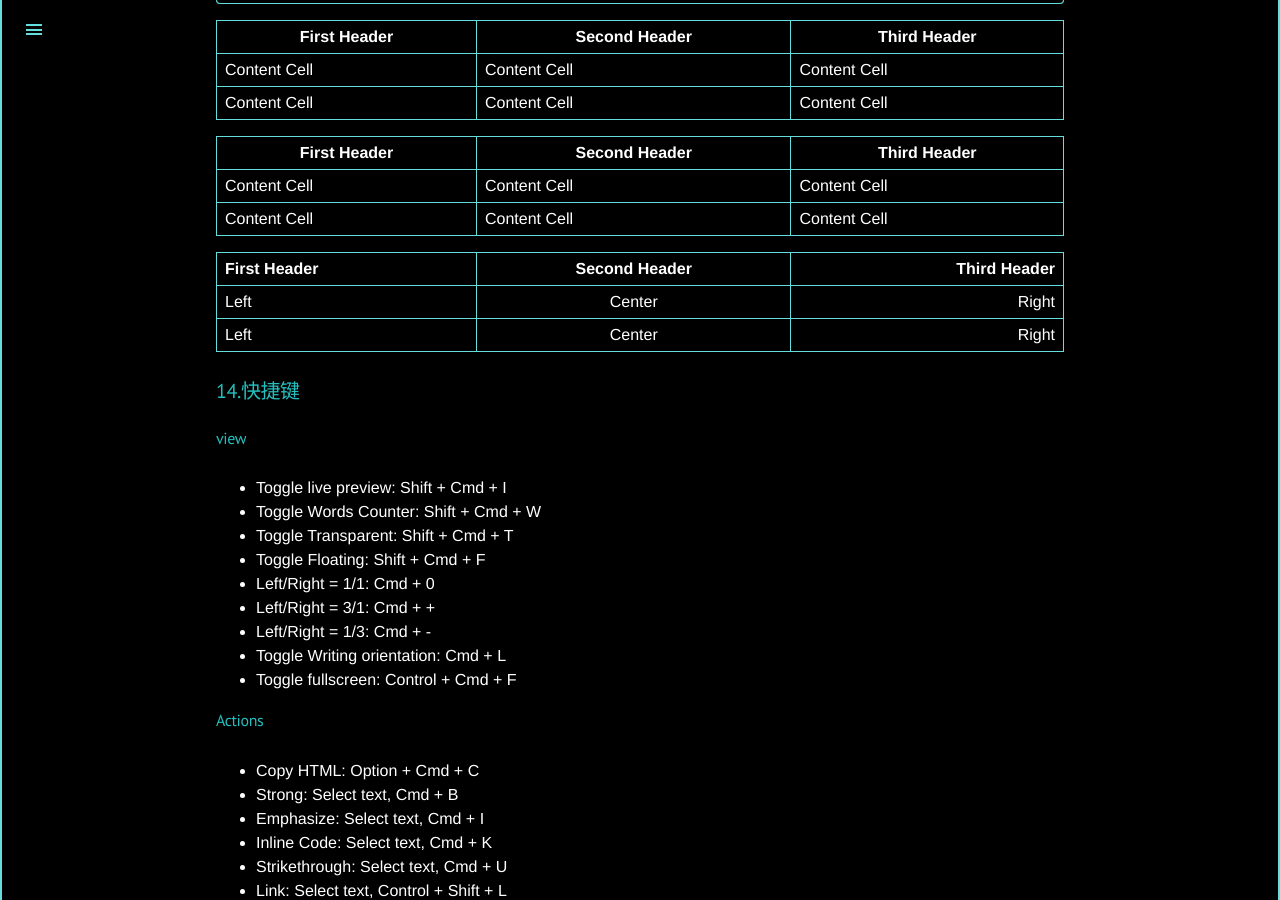
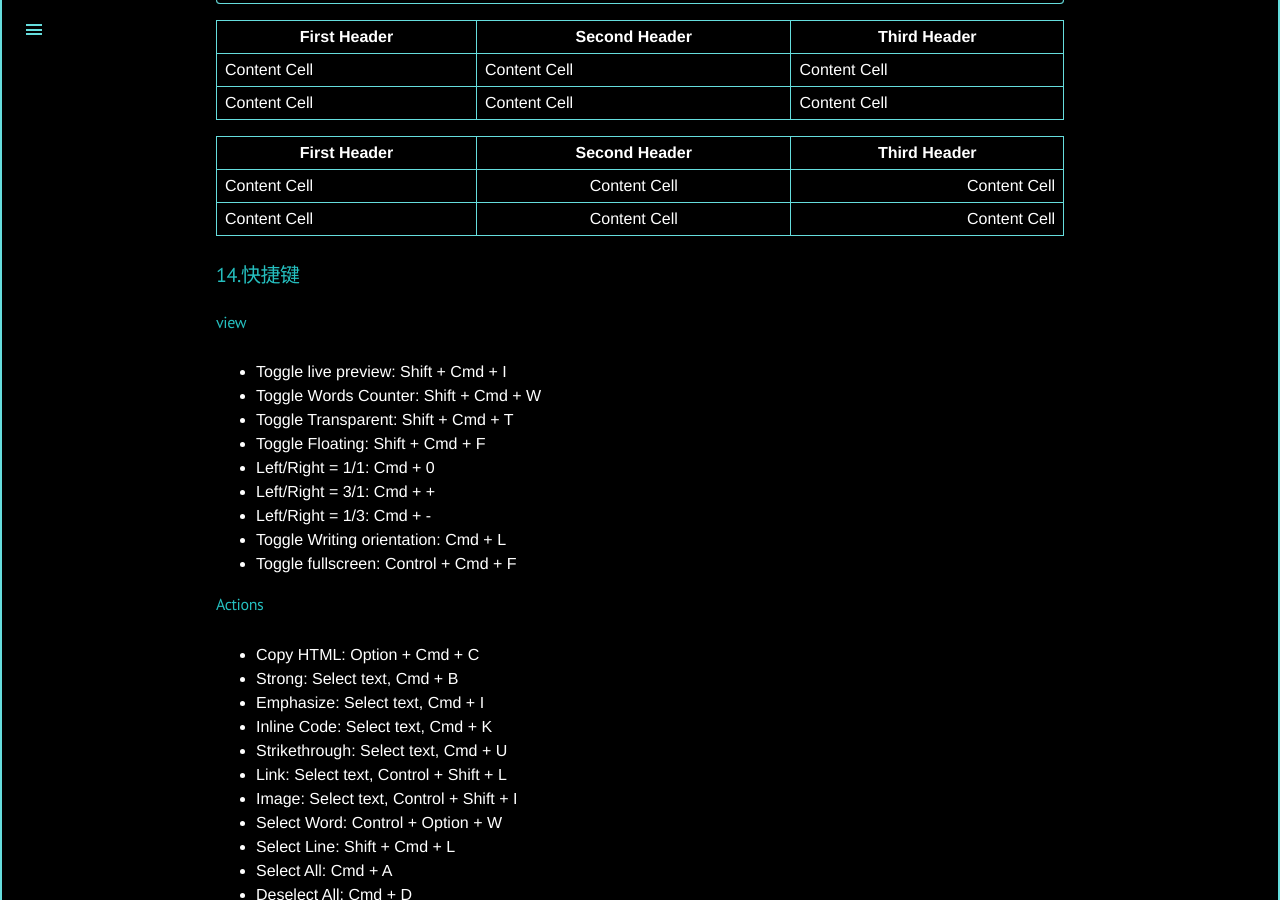
Before and after one commit to yuanconghao/Blog, a Jekyll site: the page built from _posts/2015-07-19-一小时自学Markdown.md, in a window 1280 px wide and 900 px high, scrolled down 5725 px. Built offline with Jekyll 4.4.1, drawn with Linux system fonts in a browser that asks for light colours; Markdown is read by kramdown in place of the engine named in the settings.

Commit message:
fix the table

````diff
--- a/_posts/2015-07-19-一小时自学Markdown.md
+++ b/_posts/2015-07-19-一小时自学Markdown.md
@@ -228,23 +228,41 @@ Left         | Center        | Right
 Left         | Center        | Right
 ```
 
-First Header | Second Header | Third Header
------------- | ------------- | ------------
-Content Cell | Content Cell  | Content Cell
-Content Cell | Content Cell  | Content Cell
+<table>
+  <tr>
+    <th>First Header</th>
+    <th>Second Header</th>
+    <th>Third Header</th>
+  </tr>
+  <tr>
+    <td>Content Cell</td>
+    <td>Content Cell</td>
+    <td>Content Cell</td>
+  </tr>
+  <tr>
+    <td>Content Cell</td>
+    <td>Content Cell</td>
+    <td>Content Cell</td>
+  </tr>
+</table>
 
-
-| First Header | Second Header | Third Header |
-| ------------ | ------------- | ------------ |
-| Content Cell | Content Cell  | Content Cell |
-| Content Cell | Content Cell  | Content Cell |
-
-
-First Header | Second Header | Third Header
-:----------- | :-----------: | -----------:
-Left         | Center        | Right
-Left         | Center        | Right
-
+<table>
+  <tr>
+    <th>First Header</th>
+    <th>Second Header</th>
+    <th>Third Header</th>
+  </tr>
+  <tr>
+    <td align="left">Content Cell</td>
+    <td align="center">Content Cell</td>
+    <td align="right">Content Cell</td>
+  </tr>
+  <tr>
+    <td align="left">Content Cell</td>
+    <td align="center">Content Cell</td>
+    <td align="right">Content Cell</td>
+  </tr>
+</table>
 
 ### 14.快捷键
 
````
